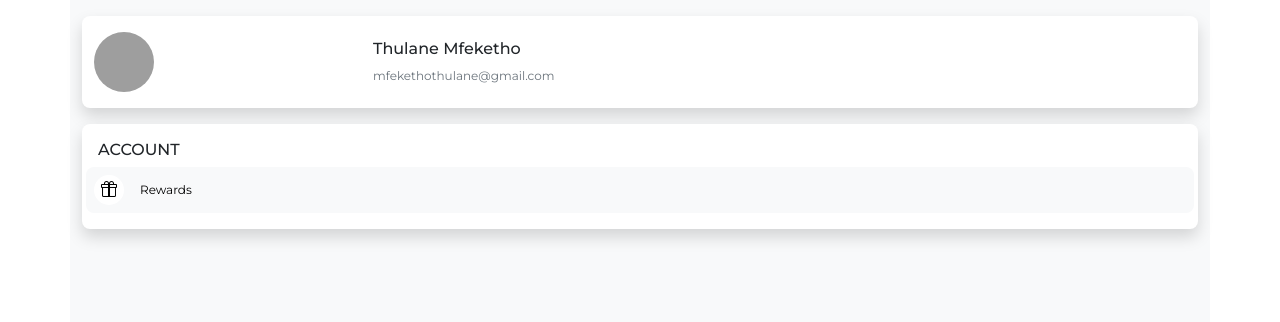
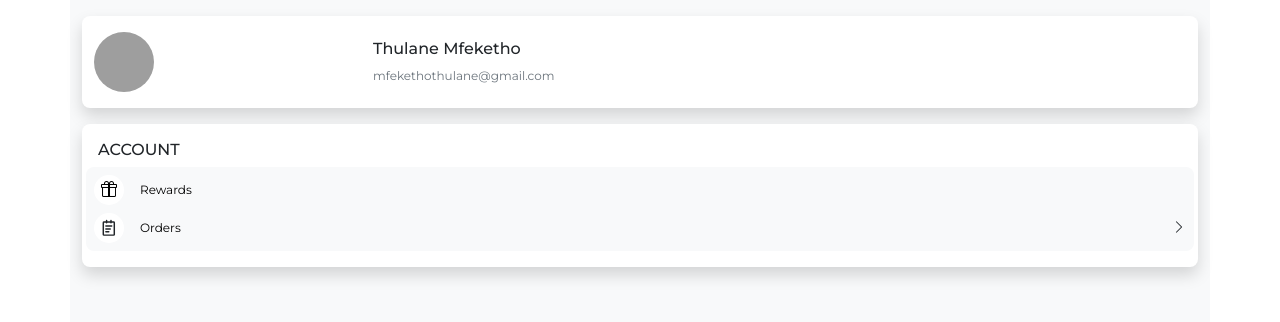
Before and after one commit to booikam-creator/World-makasana, an Angular app: page /account in a window 1280 px wide. Shown: the top 322 px of the page. Built offline with nearby package versions, Linux system fonts and the light colour scheme; grey boxes are pictures that could not be loaded.

Commit message:
update card prof I'm le

```diff
--- a/src/app/pages/acount/acount.component.css
+++ b/src/app/pages/acount/acount.component.css
@@ -16,3 +16,6 @@ p {
     width: 30px;
     height: 30px;
 }
+.font{
+    font-size: 14px;
+}
--- a/src/app/pages/acount/acount.component.html
+++ b/src/app/pages/acount/acount.component.html
@@ -19,11 +19,30 @@
         </div>
         <div class="bg-light p-2  rounded-3">
 
-            <div class="d-flex align-items-center">
-                <div class="icon me-3 bg-white d-flex justify-content-center align-items-center rounded-circle text-secondary" >
+            <div class="d-flex mb-2 align-items-center">
+                <div
+                    class="icon me-3 bg-white d-flex justify-content-center align-items-center rounded-circle text-secondary">
                     <i class="bi text-black bi-gift"></i>
                 </div>
-                <p class="span text-black mb-0" >Rewards</p>
+                <p class="span text-black mb-0">Rewards</p>
+            </div>
+            <div class="d-flex align-items-center justify-content-between">
+                <div class="d-flex align-items-center">
+                    <div
+                        class="icon me-3 bg-white d-flex justify-content-center align-items-center rounded-circle ">
+                        <svg xmlns="http://www.w3.org/2000/svg" width="1.1em" height="1.1em" viewBox="0 0 48 48">
+                            <path d="M0 0h48v48H0z" fill="none" />
+                            <g fill="none" stroke="currentColor" stroke-linejoin="round" stroke-width="4">
+                                <rect width="30" height="36" x="9" y="8" rx="2" />
+                                <path stroke-linecap="round" d="M18 4v6m12-6v6m-14 9h16m-16 8h12m-12 8h8" />
+                            </g>
+                        </svg>
+
+                    </div>
+                    <p class="span text-black mb-0">Orders</p>
+                </div>
+                <i class="bi font bi-chevron-right"></i>
+
             </div>
         </div>
     </div>
```
